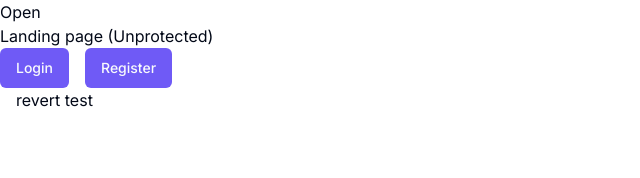
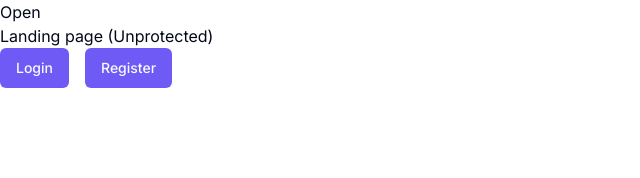
Before and after one commit to mu0363/ai-saas-generator, a Next.js app: page / in a window 1280 px wide. Shown: the top 178 px of the page, without its empty margins (0-640 px from the left). Built offline with nearby package versions, Linux system fonts and the light colour scheme.

Commit message:
Revert "Merge branch 'main' into stripe"
This reverts commit fbb5d13ac01330aca4ed031d9a6ac921d90ae971, reversing
changes made to fd8327c1ce41c37456d40e391aca5546b8316f03.

```diff
--- a/app/(landing)/page.tsx
+++ b/app/(landing)/page.tsx
@@ -12,7 +12,6 @@ export default function LandingPage() {
         <Link href="/sign-up">
           <Button>Register</Button>
         </Link>
-        <p>revert test</p>
       </div>
     </div>
   );
```
